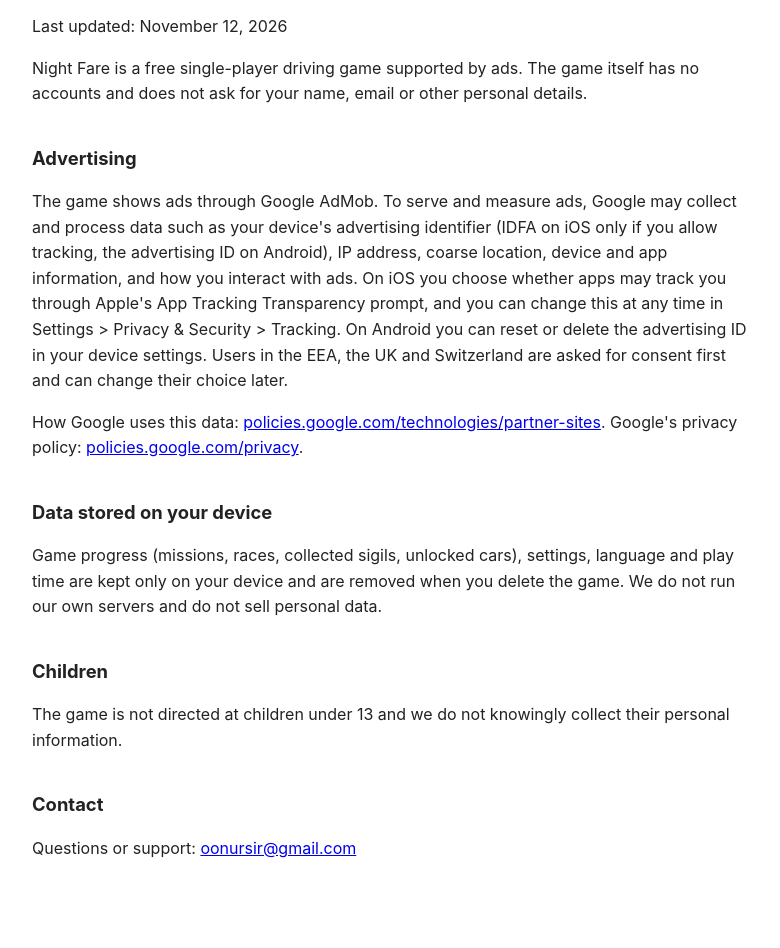
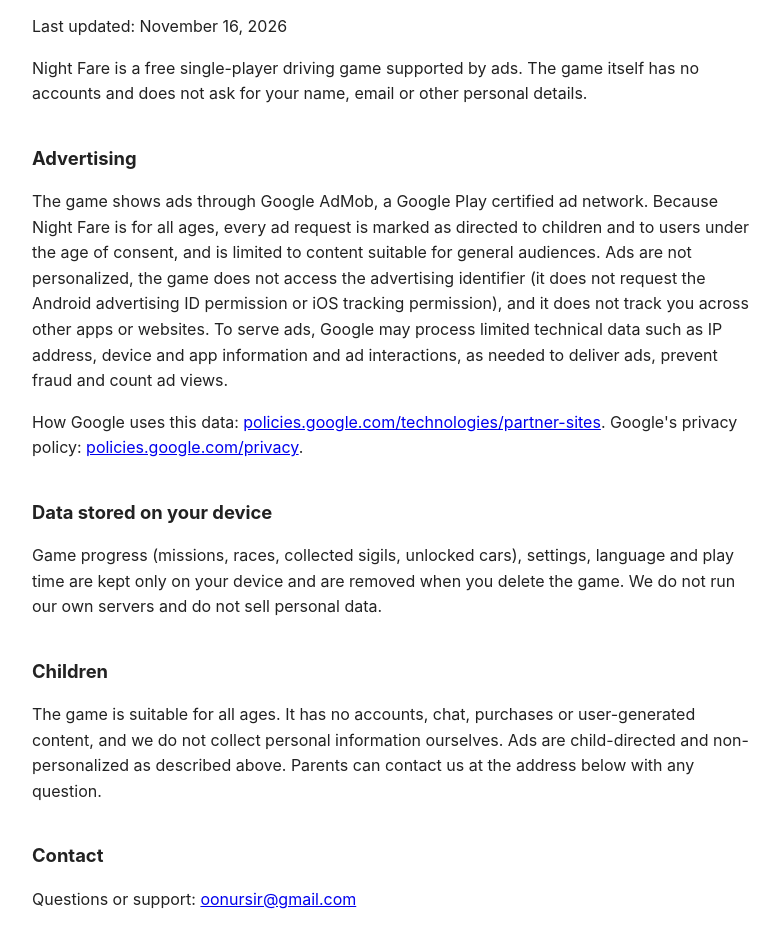
Before and after one commit to onrsir/punkdrive, a plain HTML site: page privacy.html in a window 1280 px wide. Shown: the part 84-1032 px from the top of the page, without its empty margins (248-1028 px from the left). Before the commit the page ends 985 px from the top, so only its background shows below. Drawn offline with Linux system fonts and the light colour scheme.

Commit message:
Update privacy policy for child-directed ads

```diff
--- a/privacy.html
+++ b/privacy.html
@@ -4,15 +4,15 @@
 <style>body{font-family:-apple-system,Segoe UI,Roboto,sans-serif;max-width:720px;margin:40px auto;padding:0 16px;line-height:1.6;color:#222;background:#fff}h1{font-size:1.6em}h2{font-size:1.15em;margin-top:2em}</style></head>
 <body>
 <h1>Night Fare Privacy Policy</h1>
-<p>Last updated: November 12, 2026</p>
+<p>Last updated: November 16, 2026</p>
 <p>Night Fare is a free single-player driving game supported by ads. The game itself has no accounts and does not ask for your name, email or other personal details.</p>
 <h2>Advertising</h2>
-<p>The game shows ads through Google AdMob. To serve and measure ads, Google may collect and process data such as your device's advertising identifier (IDFA on iOS only if you allow tracking, the advertising ID on Android), IP address, coarse location, device and app information, and how you interact with ads. On iOS you choose whether apps may track you through Apple's App Tracking Transparency prompt, and you can change this at any time in Settings &gt; Privacy &amp; Security &gt; Tracking. On Android you can reset or delete the advertising ID in your device settings. Users in the EEA, the UK and Switzerland are asked for consent first and can change their choice later.</p>
+<p>The game shows ads through Google AdMob, a Google Play certified ad network. Because Night Fare is for all ages, every ad request is marked as directed to children and to users under the age of consent, and is limited to content suitable for general audiences. Ads are not personalized, the game does not access the advertising identifier (it does not request the Android advertising ID permission or iOS tracking permission), and it does not track you across other apps or websites. To serve ads, Google may process limited technical data such as IP address, device and app information and ad interactions, as needed to deliver ads, prevent fraud and count ad views.</p>
 <p>How Google uses this data: <a href="https://policies.google.com/technologies/partner-sites">policies.google.com/technologies/partner-sites</a>. Google's privacy policy: <a href="https://policies.google.com/privacy">policies.google.com/privacy</a>.</p>
 <h2>Data stored on your device</h2>
 <p>Game progress (missions, races, collected sigils, unlocked cars), settings, language and play time are kept only on your device and are removed when you delete the game. We do not run our own servers and do not sell personal data.</p>
 <h2>Children</h2>
-<p>The game is not directed at children under 13 and we do not knowingly collect their personal information.</p>
+<p>The game is suitable for all ages. It has no accounts, chat, purchases or user-generated content, and we do not collect personal information ourselves. Ads are child-directed and non-personalized as described above. Parents can contact us at the address below with any question.</p>
 <h2>Contact</h2>
 <p>Questions or support: <a href="mailto:oonursir@gmail.com">oonursir@gmail.com</a></p>
 </body></html>
```
